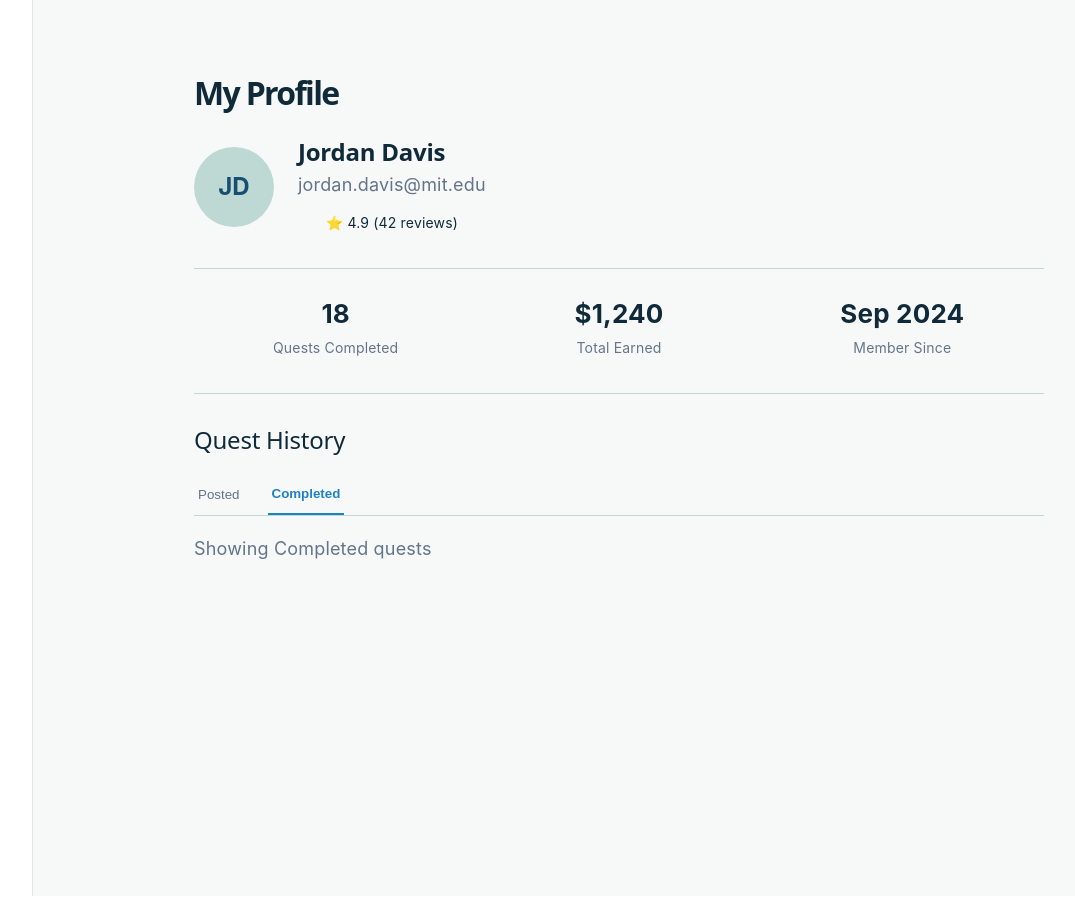
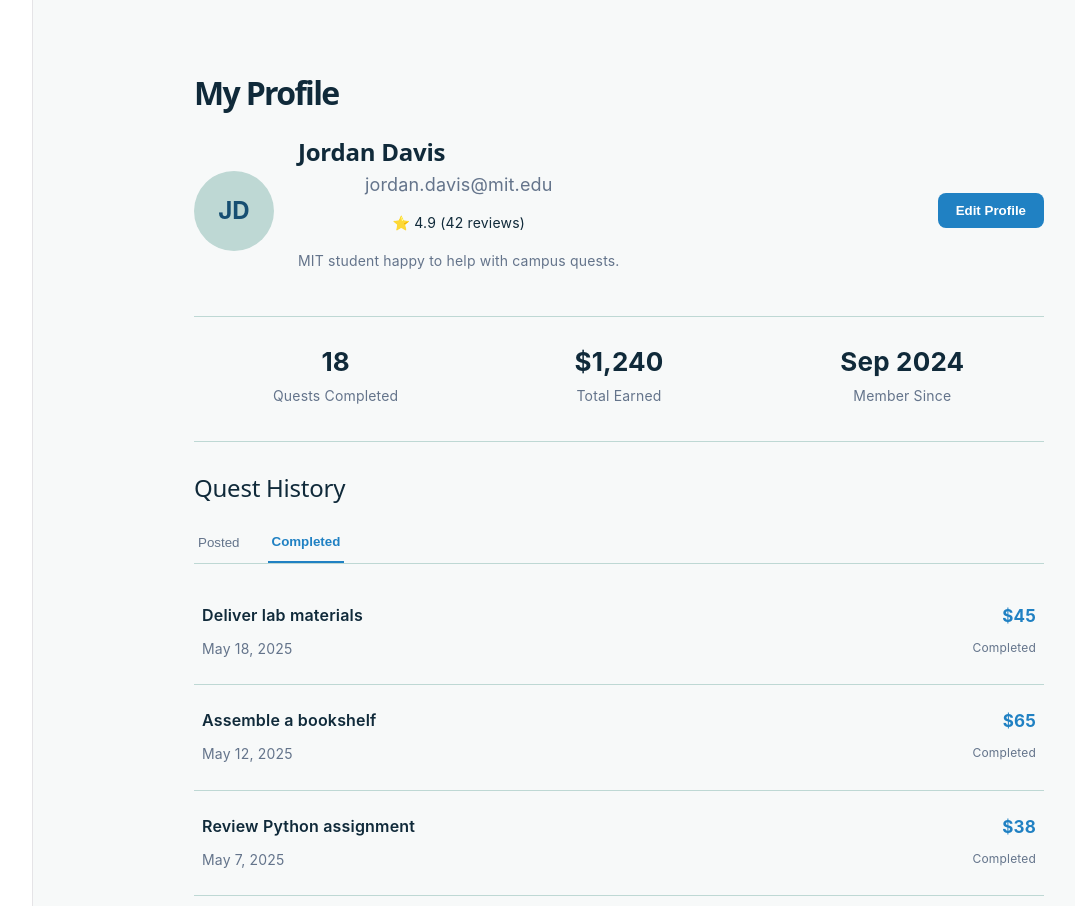
Before and after one commit to appdev-at-mit/sidequest, a React (Vite) app in the folder frontend/: page / in a window 1280 px wide. Shown: the top 906 px of the page, without its empty margins (45-1120 px from the left). Built offline with nearby package versions, Linux system fonts and the light colour scheme.

Commit message:
Add edit profile functionality and quest history

```diff
--- a/frontend/src/pages/ProfilePage.css
+++ b/frontend/src/pages/ProfilePage.css
@@ -143,3 +143,221 @@
   margin-top: 20px;
   color: #64748b;
 }
+
+/* Quest History Cards */
+
+.quest-list {
+  margin-top: 16px;
+}
+
+.quest-card {
+  display: flex;
+  justify-content: space-between;
+  align-items: center;
+  gap: 20px;
+  padding: 22px 8px;
+  border-bottom: 1px solid #bed8d4;
+}
+
+.quest-details h3 {
+  font-size: 16px;
+  font-weight: 600;
+  color: #102a3a;
+  margin: 0 0 8px;
+}
+
+.quest-details p {
+  font-size: 14px;
+  color: #64748b;
+  margin: 0;
+}
+
+.quest-meta {
+  display: flex;
+  flex-direction: column;
+  align-items: flex-end;
+  gap: 6px;
+  flex-shrink: 0;
+}
+
+.quest-price {
+  font-size: 17px;
+  font-weight: 700;
+  color: #2081c3;
+}
+
+.quest-status {
+  font-size: 12px;
+  color: #64748b;
+}
+
+.profile-page .profile-container > h1,
+.profile-page .profile-info h2,
+.profile-page .profile-history h2 {
+  color: #102a3a;
+  text-align: left;
+}
+
+.profile-page .profile-tabs button {
+  background: transparent;
+  border: none;
+  border-radius: 0;
+  box-shadow: none;
+}
+
+.profile-page .profile-tabs button.active {
+  color: #2081c3;
+  border-bottom: 2px solid #2081c3;
+  font-weight: 700;
+}
+
+.profile-page .profile-tabs button:focus:not(:focus-visible) {
+  outline: none;
+}
+
+.profile-page .profile-tabs button:focus-visible {
+  outline: 2px solid #2081c3;
+  outline-offset: 3px;
+}
+.profile-page .quest-details {
+  text-align: left;
+}
+
+.profile-page .quest-details h3,
+.profile-page .quest-details p {
+  text-align: left;
+  margin-left: 0;
+  padding-left: 0;
+}
+
+.profile-page .quest-details {
+  display: flex;
+  flex-direction: column;
+  align-items: flex-start;
+  text-align: left;
+}
+
+.profile-page .quest-details h3,
+.profile-page .quest-details p {
+  margin-left: 0;
+  margin-right: 0;
+  padding-left: 0;
+  text-align: left;
+}
+
+
+/* Edit Profile Button */
+
+.profile-page .profile-edit-button {
+  margin-left: auto;
+  padding: 10px 18px;
+  background: #2081c3;
+  color: white;
+  border: none;
+  border-radius: 8px;
+  font-weight: 600;
+  white-space: nowrap;
+}
+
+.profile-page .profile-edit-button:hover {
+  background: #174f72;
+}
+
+.profile-page .profile-edit-button:disabled {
+  opacity: 0.5;
+  cursor: not-allowed;
+}
+
+.profile-page .profile-bio {
+  margin-top: 12px;
+  color: #64748b;
+  font-size: 14px;
+  text-align: left;
+}
+
+.profile-avatar img {
+  width: 100%;
+  height: 100%;
+  object-fit: cover;
+  border-radius: 50%;
+}
+
+/* Edit Profile Form */
+
+.profile-page .profile-edit-form {
+  display: flex;
+  flex-direction: column;
+  gap: 12px;
+  padding: 24px;
+  margin: 24px 0;
+  border: 1px solid #bed8d4;
+  border-radius: 12px;
+  background: white;
+}
+
+.profile-page .profile-edit-form h2 {
+  color: #102a3a;
+  font-size: 22px;
+  text-align: left;
+  margin: 0 0 12px;
+}
+
+.profile-page .profile-edit-form label {
+  font-size: 14px;
+  font-weight: 600;
+  color: #102a3a;
+}
+
+.profile-page .profile-edit-form input,
+.profile-page .profile-edit-form textarea {
+  padding: 12px;
+  border: 1px solid #bed8d4;
+  border-radius: 8px;
+  background: white;
+  color: #102a3a;
+  font: inherit;
+}
+
+.profile-page .profile-form-actions {
+  display: flex;
+  gap: 12px;
+  margin-top: 12px;
+}
+
+.profile-page .profile-save-button {
+  background: #2081c3;
+  color: white;
+  padding: 10px 20px;
+  border: none;
+  border-radius: 8px;
+}
+
+.profile-page .profile-cancel-button {
+  background: #bed8d4;
+  color: #102a3a;
+  padding: 10px 20px;
+  border: none;
+  border-radius: 8px;
+}
+
+@media (max-width: 600px) {
+  .profile-header {
+    flex-wrap: wrap;
+  }
+
+  .profile-page .profile-edit-button {
+    margin-left: 0;
+  }
+}
+.profile-page .profile-edit-form label {
+  display: block;
+  text-align: left;
+  width: 100%;
+  margin-top: 8px;
+}
+
+.profile-page .profile-edit-form input,
+.profile-page .profile-edit-form textarea {
+  width: 100%;
+  text-align: left;
+}
--- a/frontend/src/pages/ProfilePage.tsx
+++ b/frontend/src/pages/ProfilePage.tsx
@@ -1,9 +1,132 @@
 
-import { useState } from "react";
+import { useState, type ChangeEvent, type FormEvent } from "react";
 import "./ProfilePage.css";
+
+type Profile = {
+  name: string;
+  bio: string;
+  avatar: string | null;
+};
+
+
+type Quest = {
+  id: number;
+  title: string;
+  date: string;
+  price: number;
+  status: string;
+};
+
+const questHistory: Record<"Posted" | "Completed", Quest[]> = {
+  Posted: [
+    {
+      id: 1,
+      title: "Photograph furniture listing",
+      date: "May 20, 2025",
+      price: 35,
+      status: "Open",
+    },
+    {
+      id: 2,
+      title: "Pick up library hold",
+      date: "May 19, 2025",
+      price: 22,
+      status: "In Progress",
+    },
+  ],
+
+  Completed: [
+    {
+      id: 3,
+      title: "Deliver lab materials",
+      date: "May 18, 2025",
+      price: 45,
+      status: "Completed",
+    },
+    {
+      id: 4,
+      title: "Assemble a bookshelf",
+      date: "May 12, 2025",
+      price: 65,
+      status: "Completed",
+    },
+    {
+      id: 5,
+      title: "Review Python assignment",
+      date: "May 7, 2025",
+      price: 38,
+      status: "Completed",
+    },
+  ],
+};
+
 
 export default function ProfilePage() {
   const [activeTab, setActiveTab] = useState<"Posted" | "Completed">("Completed");
+
+
+  const [profile, setProfile] = useState<Profile>({
+  name: "Jordan Davis",
+  bio: "MIT student happy to help with campus quests.",
+  avatar: null,
+});
+
+  const [draftProfile, setDraftProfile] = useState<Profile>(profile);
+
+  const [isEditing, setIsEditing] = useState(false);
+
+
+function startEditing() {
+  setDraftProfile({ ...profile });
+  setIsEditing(true);
+}
+
+function cancelEditing() {
+  setDraftProfile({ ...profile });
+  setIsEditing(false);
+}
+
+function saveProfile(event: FormEvent<HTMLFormElement>) {
+  event.preventDefault();
+
+  if (!draftProfile.name.trim()) return;
+
+  setProfile({
+    ...draftProfile,
+    name: draftProfile.name.trim(),
+  });
+
+  setIsEditing(false);
+}
+
+function handleAvatarChange(event: ChangeEvent<HTMLInputElement>) {
+  const file = event.target.files?.[0];
+
+  if (!file || !file.type.startsWith("image/")) return;
+
+  const reader = new FileReader();
+
+  reader.onload = () => {
+    const result = reader.result;
+
+    if (typeof result === "string") {
+      setDraftProfile((previous) => ({
+        ...previous,
+        avatar: result,
+      }));
+    }
+  };
+
+  reader.readAsDataURL(file);
+}
+
+const initials = profile.name
+  .trim()
+  .split(/\s+/)
+  .slice(0, 2)
+  .map((word) => word[0]?.toUpperCase() ?? "")
+  .join("");
+
 
   return (
     <main className="profile-page">
@@ -11,17 +134,94 @@ export default function ProfilePage() {
         <h1>My Profile</h1>
 
         {/* Profile Information */}
+
 <section className="profile-header">
-          <div className="profile-avatar">JD</div>
+
+  <div className="profile-avatar">
+    {profile.avatar ? (
+      <img src={profile.avatar} alt="Profile avatar" />
+    ) : (
+      initials
+    )}
+  </div>
 
   <div className="profile-info">
-            <h2>Jordan Davis</h2>
+    <h2>{profile.name}</h2>
     <p>jordan.davis@mit.edu</p>
+
     <span className="profile-rating">
       ⭐ 4.9 (42 reviews)
     </span>
+
+    <p className="profile-bio">{profile.bio}</p>
   </div>
+
+  <button
+    type="button"
+    className="profile-edit-button"
+    onClick={startEditing}
+    disabled={isEditing}
+  >
+    Edit Profile
+  </button>
+
 </section>
+
+
+{isEditing && (
+  <form className="profile-edit-form" onSubmit={saveProfile}>
+    <h2>Edit Profile</h2>
+
+    <label htmlFor="profile-name">Display Name</label>
+    <input
+      id="profile-name"
+      type="text"
+      required
+      value={draftProfile.name}
+      onChange={(event) =>
+        setDraftProfile({
+          ...draftProfile,
+          name: event.target.value,
+        })
+      }
+    />
+
+    <label htmlFor="profile-bio">Bio</label>
+    <textarea
+      id="profile-bio"
+      rows={3}
+      value={draftProfile.bio}
+      onChange={(event) =>
+        setDraftProfile({
+          ...draftProfile,
+          bio: event.target.value,
+        })
+      }
+    />
+
+    <label htmlFor="profile-picture">Profile Picture</label>
+    <input
+      id="profile-picture"
+      type="file"
+      accept="image/*"
+      onChange={handleAvatarChange}
+    />
+
+    <div className="profile-form-actions">
+      <button type="submit" className="profile-save-button">
+        Save Changes
+      </button>
+
+      <button
+        type="button"
+        className="profile-cancel-button"
+        onClick={cancelEditing}
+      >
+        Cancel
+      </button>
+    </div>
+  </form>
+)}
 
         {/* Profile Statistics */}
         <section className="profile-stats">
@@ -63,7 +263,27 @@ export default function ProfilePage() {
             </button>
           </div>
 
-          <p>Showing {activeTab} quests</p>
+
+<div className="quest-list">
+  {questHistory[activeTab].map((quest) => (
+    <div key={quest.id} className="quest-card">
+      <div className="quest-details">
+        <h3>{quest.title}</h3>
+        <p>{quest.date}</p>
+      </div>
+
+      <div className="quest-meta">
+        <span className="quest-price">
+          ${quest.price}
+        </span>
+        <span className="quest-status">
+          {quest.status}
+        </span>
+      </div>
+    </div>
+  ))}
+</div>
+
         </section>
       </div>
     </main>
```
Lines whose indentation alone changed are shown as unchanged.
